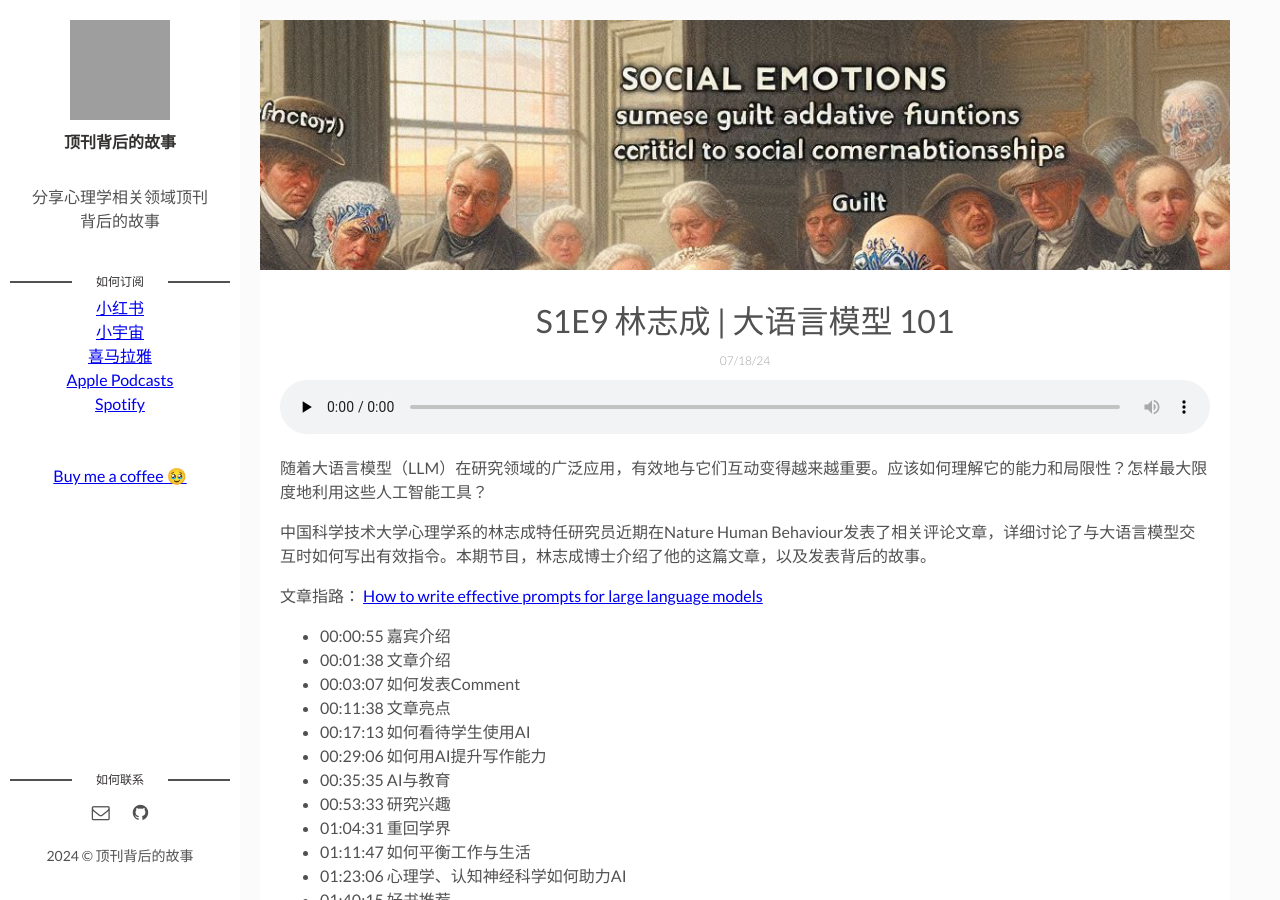
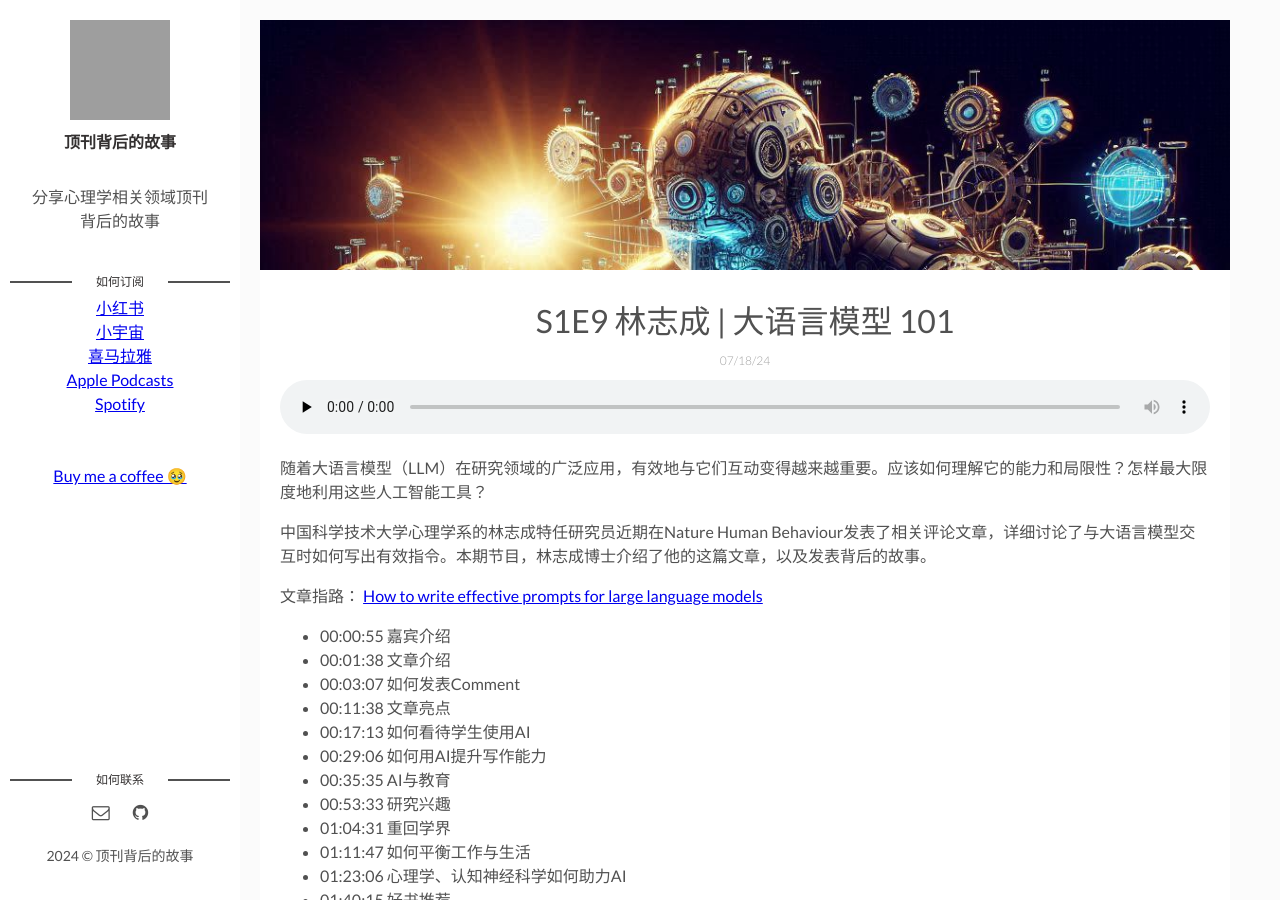
Before and after one commit to naoguo/beyond-top-journals, a Jekyll site: the page built from _posts/2024-07-18-s1e9.md, in a window 1280 px wide and 900 px high. Built offline with Jekyll 4.4.1, drawn with Linux system fonts in a browser that asks for light colours; grey boxes are pictures that could not be loaded.

Commit message:
update s1e9 cover

```diff
--- a/_posts/2024-07-18-s1e9.md
+++ b/_posts/2024-07-18-s1e9.md
@@ -3,7 +3,7 @@ layout: post
 title: S1E9 林志成 | 大语言模型 101
 date: 2024-07-18
 description: You’ll find this post in your `_posts` directory. Go ahead and edit it and re-build the site to see your changes. # Add post description (optional)
-img: s1e8.jpg # Add image post (optional)
+img: s1e9.jpg # Add image post (optional)
 fig-caption: # Add figcaption (optional)
 tags: [大语言模型]
 ---
```
Also changed, not shown: assets/img/s1e9.jpg (added).
